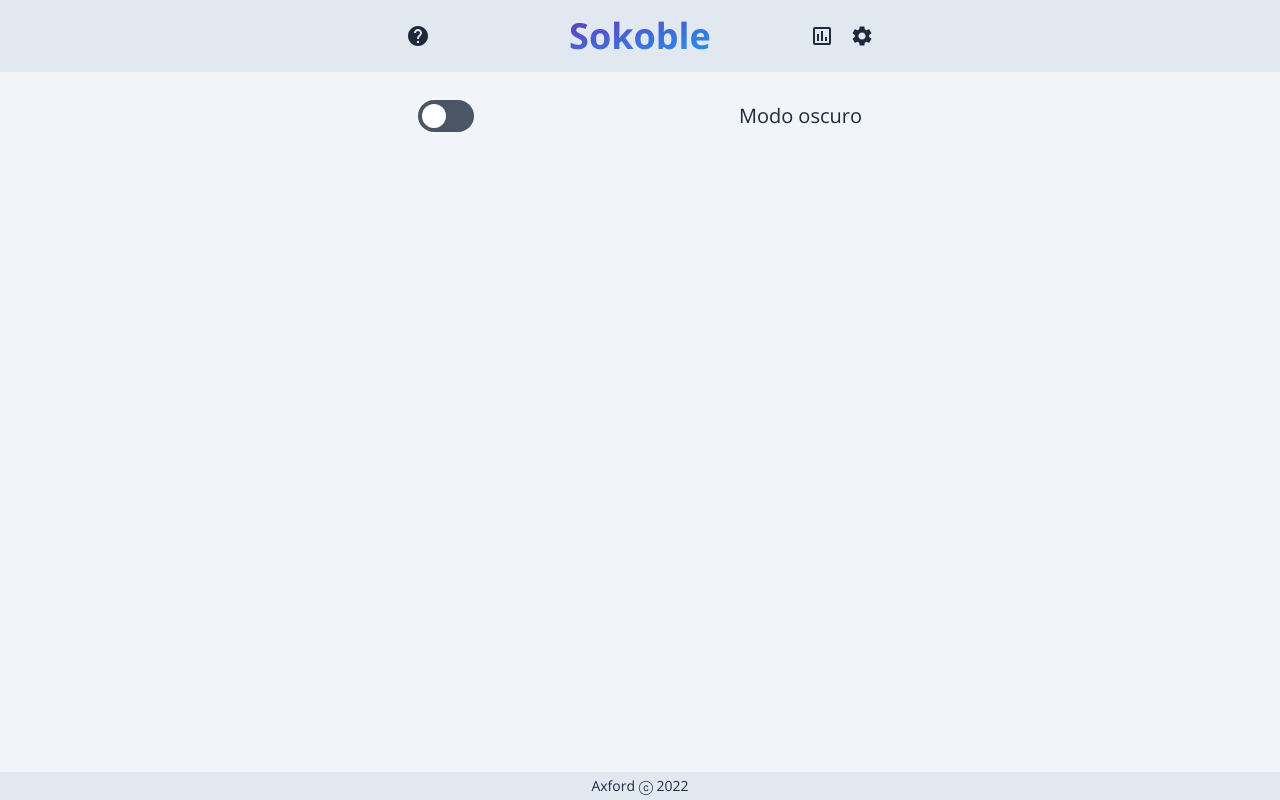
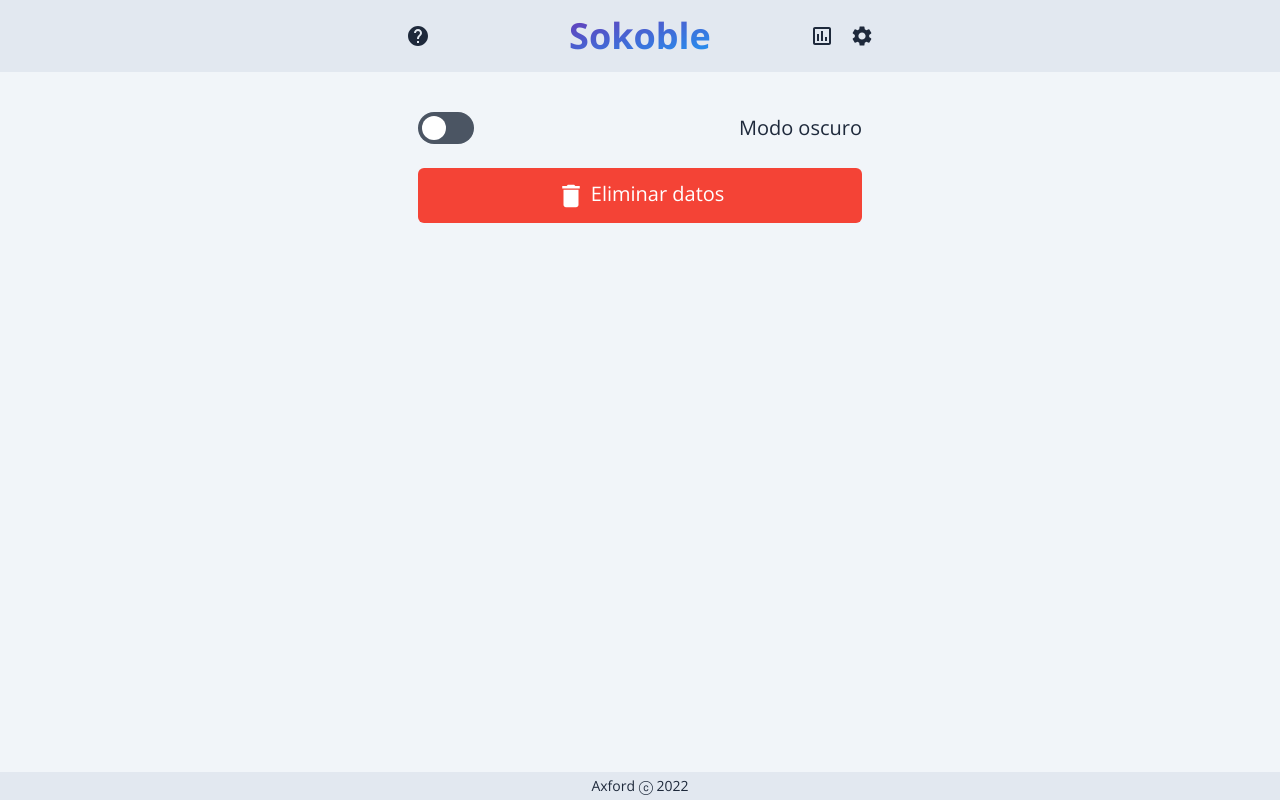
Before and after one commit to MrAxf/sokoble, a Next.js app: page /config in a window 1280 px wide. Built offline with nearby package versions, Linux system fonts and the light colour scheme; no server answers.

Commit message:
add delete data button

```diff
--- /dev/null
+++ b/src/components/DeleteDataButton.tsx
@@ -0,0 +1,41 @@
+import React from 'react'
+import { MdDelete } from 'react-icons/md'
+import { useRecoilState } from 'recoil'
+
+import {
+  currentGameBoxes,
+  currentGameName,
+  currentGamePlayer,
+  currentGameUndos,
+} from '../store/currentGame'
+import { gamesCompleted, gamesPlayed } from '../store/gameStats'
+import HoldButton from './HoldButton'
+
+export default function DeleteDataButton() {
+  const [, setGameName] = useRecoilState(currentGameName)
+  const [, setGamePlayer] = useRecoilState(currentGamePlayer)
+  const [, setGameBoxes] = useRecoilState(currentGameBoxes)
+  const [, setGameUndos] = useRecoilState(currentGameUndos)
+  const [, setGamesPlayed] = useRecoilState(gamesPlayed)
+  const [, setGamesCompleted] = useRecoilState(gamesCompleted)
+
+  const onHoldEnded = () => {
+    setGameName('')
+    setGamePlayer({ x: 0, y: 0 })
+    setGameBoxes({})
+    setGameUndos([])
+    setGamesPlayed(0)
+    setGamesCompleted(0)
+  }
+
+  return (
+    <HoldButton
+      className="p-3 my-3 flex flex-row"
+      onHoldEnded={onHoldEnded}
+      holdTime={5000}
+      theme="danger"
+    >
+      <MdDelete className="inline-block w-[1.5em] h-[1.5em]" /> Eliminar datos
+    </HoldButton>
+  )
+}
--- a/src/components/HoldButton.tsx
+++ b/src/components/HoldButton.tsx
@@ -1,5 +1,5 @@
 import { motion, useAnimationControls } from 'framer-motion'
-import { MouseEvent, ReactNode, TouchEvent, useEffect } from 'react'
+import { MouseEvent, ReactNode, TouchEvent, useEffect, useMemo } from 'react'
 
 import isTouchAviable from '../utils/isTouchAviable'
 
@@ -9,6 +9,7 @@ interface HoldButtonProps {
   children: ReactNode
   className?: string
   disabled?: boolean
+  theme?: 'secondary' | 'danger'
 }
 
 export default function HoldButton({
@@ -17,12 +18,29 @@ export default function HoldButton({
   children,
   className = '',
   disabled = false,
+  theme = 'secondary',
 }: HoldButtonProps) {
   const controls = useAnimationControls()
 
   useEffect(() => {
-    if(disabled) cancelHold();
+    if (disabled) cancelHold()
+    // eslint-disable-next-line react-hooks/exhaustive-deps
   }, [disabled])
+
+  const colors = useMemo(() => {
+    return {
+      secondary: {
+        dark: "hover:bg-secondary-dark",
+        main: "bg-secondary-main",
+        light: "bg-secondary-light",
+      },
+      danger: {
+        dark: "hover:bg-danger-dark",
+        main: "bg-danger-main",
+        light: "bg-danger-light",
+      }
+    }[theme]
+  }, [theme])
 
   const onMouseHold = (evt: MouseEvent<HTMLButtonElement>) => {
     if (isTouchAviable()) return
@@ -65,7 +83,7 @@ export default function HoldButton({
 
   return (
     <button
-      className={`relative grid place-content-center overflow-hidden rounded-md bg-secondary-main text-xl text-white transition hover:bg-secondary-dark disabled:opacity-50 ${className}`}
+      className={`relative grid place-content-center overflow-hidden rounded-md  text-xl text-white transition disabled:opacity-50 ${className} ${colors.main} ${colors.dark}`}
       onMouseDown={ifNotDisabled(onMouseHold)}
       onTouchStart={ifNotDisabled(onTouchHold)}
       onMouseUp={ifNotDisabled(cancelHold)}
@@ -74,7 +92,7 @@ export default function HoldButton({
       disabled={disabled}
     >
       <motion.span
-        className="absolute h-full bg-secondary-light"
+        className={`absolute h-full ${colors.light}`}
         initial={{ width: '0%' }}
         animate={controls}
       ></motion.span>
--- a/src/pages/config.tsx
+++ b/src/pages/config.tsx
@@ -1,5 +1,12 @@
+import { useTheme } from 'next-themes'
+import dynamic from 'next/dynamic'
+
 import Switch from '../components/Switch'
-import { useTheme } from 'next-themes'
+
+const DeleteDataButton = dynamic(
+  () => import('../components/DeleteDataButton'),
+  { ssr: false }
+)
 
 export default function Config() {
   const { theme, setTheme } = useTheme()
@@ -9,12 +16,15 @@ export default function Config() {
   }
 
   return (
-    <div className="text-xl">
-      <Switch
-        label="Modo oscuro"
-        checked={theme === 'dark'}
-        onChange={onThemeChange}
-      ></Switch>
+    <div className="flex flex-col">
+      <div className="text-xl py-3">
+        <Switch
+          label="Modo oscuro"
+          checked={theme === 'dark'}
+          onChange={onThemeChange}
+        ></Switch>
+      </div>
+      <DeleteDataButton />
     </div>
   )
 }
--- a/tailwind.config.cjs
+++ b/tailwind.config.cjs
@@ -9,6 +9,11 @@ module.exports = {
           dark: '#512DA8',
           main: '#673AB7',
           light: '#D1C4E9'
+        },
+        danger: {
+          dark: '#D32F2F',
+          main: '#F44336',
+          light: '#FFCDD2'
         },
         box: {
           primary: '#5D4037',
```
